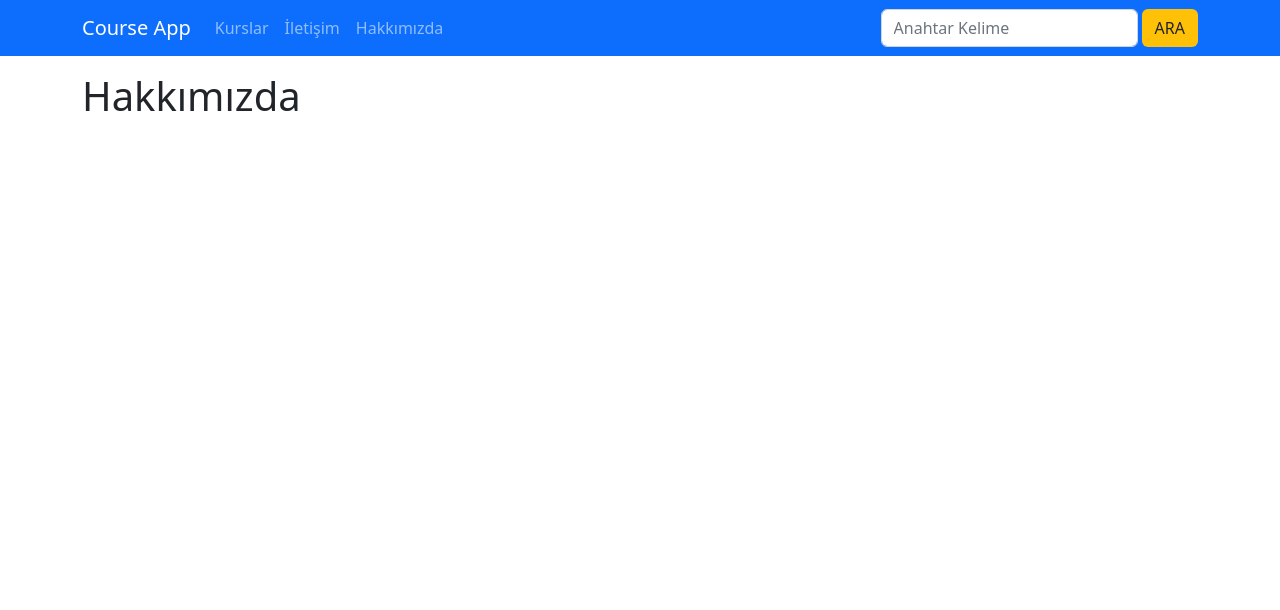
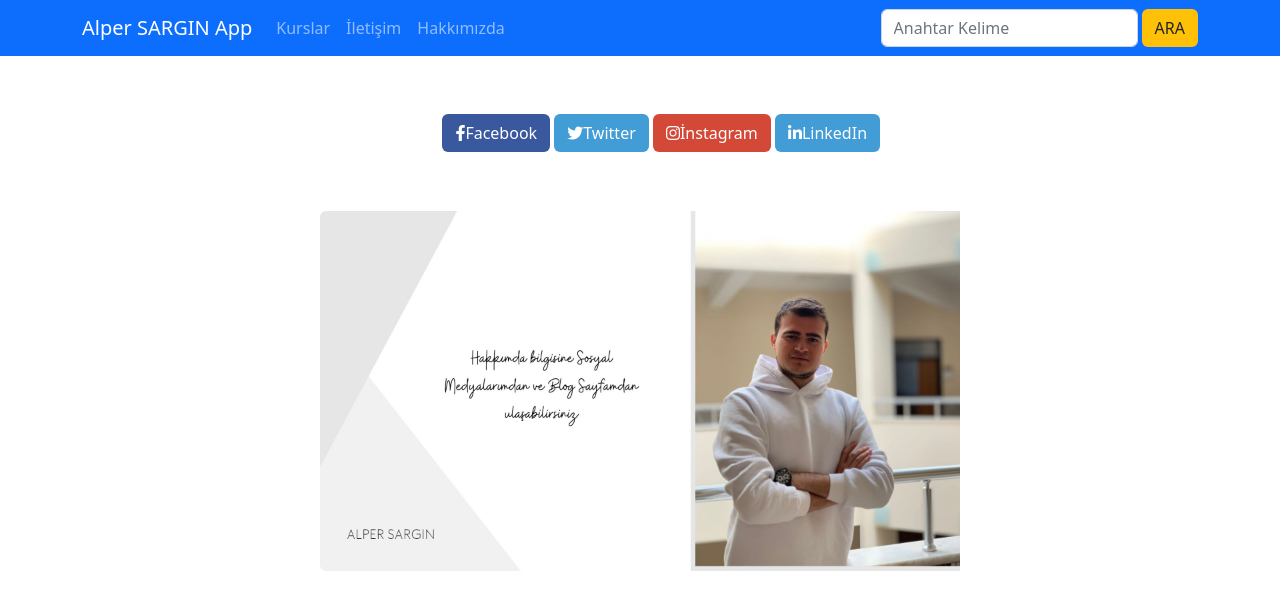
Before and after one commit to alpersargin42/_Djangobasic, a Django app: page /about in a window 1280 px wide. Shown: the top 610 px of the page. Run offline with Django 4.2, Linux system fonts and the light colour scheme; some libraries are stand-ins or nearby versions.

Commit message:
Updated
Updated

```diff
--- a/Django/course_codes/courses/urls.py
+++ b/Django/course_codes/courses/urls.py
@@ -4,6 +4,8 @@ from . import views
 urlpatterns = [
     path('',views.index,name="index"),
     path('search',views.search,name="search"),
+    path('contact',views.contact,name="contact"),
+    path('about',views.about,name="about"),
     path('<slug:slug>',views.detaylar,name="course_details"),
     path('kategori/<slug:slug>',views.getCoursesByCategory,name='courses_by_category'),
 
--- a/Django/course_codes/courses/views.py
+++ b/Django/course_codes/courses/views.py
@@ -14,6 +14,11 @@ def index(request):
         'categories': kategoriler,
         'courses':kurslar,
     })
+def about(request):
+    return render(request,'pages/about.html')
+
+def contact(request):
+    return render(request,'pages/contact.html')
 
 def search(request):
     if "q" in request.GET and request.GET["q"] !="":
--- a/Django/course_codes/pages/templates/pages/about.html
+++ b/Django/course_codes/pages/templates/pages/about.html
@@ -1,15 +1,65 @@
 {% extends 'layout.html' %}
-
+{% load static %}
 {% block page_title %}
 Hakkımızda
 {% endblock page_title %}
 {% block content %}
-<div class="container mt-3">
-   <div class="row">
-       <div class="col-12">
-       <!--Content-->
-       <h1>Hakkımızda</h1>
-       </div>
-   </div>
-</div>
+<style>
+    .block-item {
+        width: 50%;
+        padding: 20px;
+    }
+    .facebook {
+        background: #3a589e;
+        color: #fff;
+    }
+
+    .twitter {
+        background: #429cd6;
+        color: #fff;
+    }
+
+    .google {
+        background: #d34836;
+        color: #fff;
+    }
+
+    .ortala {
+        margin-top: 3%;
+        margin-left: 25%;
+        height: 20%;
+        width: 50%;
+
+    }
+    .ortala_s {
+        margin-top: 3%;
+        margin-left: 33%;
+
+    }
+</style>
+
+<body>
+    <div class="block-item ortala_s">
+        <a href="https://www.facebook.com/aaavf/">
+            <button class="btn facebook" data-provider="facebook"><i
+                    class="fab fa-facebook-f"></i><span>Facebook</span></button></a>
+        <a href="https://twitter.com/sargin_alper">
+            <button class="btn twitter" data-provider="twitter"><i
+                    class="fab fa-twitter"></i><span>Twitter</span></button></a>
+        <a href="https://www.instagram.com/alper_sargn/">
+            <button class="btn google" data-provider="google"><i
+                    class="fab fa-instagram"></i><span>İnstagram</span></button></a>
+
+        <a href="https://www.linkedin.com/in/alper-sarg%C4%B1n-b14125201/">
+            <button class="btn twitter" data-provider="twitter"><i
+                    class="fab fa-linkedin-in"></i><span>LinkedIn</span></button></a>
+    </div>
+
+    <div className="form" class="ortala">
+        <div>
+            <img class="img-fluid rounded-start" src="{% static 'courses/img/5.jpg' %}">
+        </div>
+    </div>
+</body>
+
 {% endblock content %}
--- a/Django/course_codes/pages/urls.py
+++ b/Django/course_codes/pages/urls.py
@@ -3,7 +3,6 @@ from . import views
 
 urlpatterns = [
     path('',views.index),
-    path('index',views.index),
-    path('contact',views.contact),
-    path('about',views.about),
+    path('contact',views.contact,name="contact"),
+    path('about',views.about,name="about"),
 ]
--- a/Django/course_codes/templates/partials/_nav.html
+++ b/Django/course_codes/templates/partials/_nav.html
@@ -1,15 +1,15 @@
 <nav class="navbar navbar-expand-lg bg-primary navbar-dark">
     <div class="container">
-        <a href="{% url 'index' %}" class="navbar-brand">Course App</a>
+        <a href="{% url 'index' %}" class="navbar-brand">Alper SARGIN App</a>
         <ul class="navbar-nav me-auto">
             <li class="nav-item">
                 <a href="{% url 'index' %}" class="nav-link">Kurslar</a>
             </li>
             <li class="nav-item">
-                <a href="/contact" class="nav-link">İletişim</a>
+                <a href="contact" class="nav-link">İletişim</a>
             </li>
             <li class="nav-item">
-                <a href="/about" class="nav-link">Hakkımızda</a>
+                <a href="about" class="nav-link">Hakkımızda</a>
             </li>
         </ul>
         <form class="d-flex" action="{% url 'search' %}">
```
Also changed, not shown: Django/course_codes/pages/templates/pages/contact.html (+57 -7 lines), Django/course_codes/Ekran görüntüsü 2023-03-11 224225.png (added), Django/course_codes/courses/static/courses/img/4.jpg (added), Django/course_codes/courses/static/courses/img/5.jpg (added), Django/course_codes/pages/views.py (line endings or trailing spaces).
